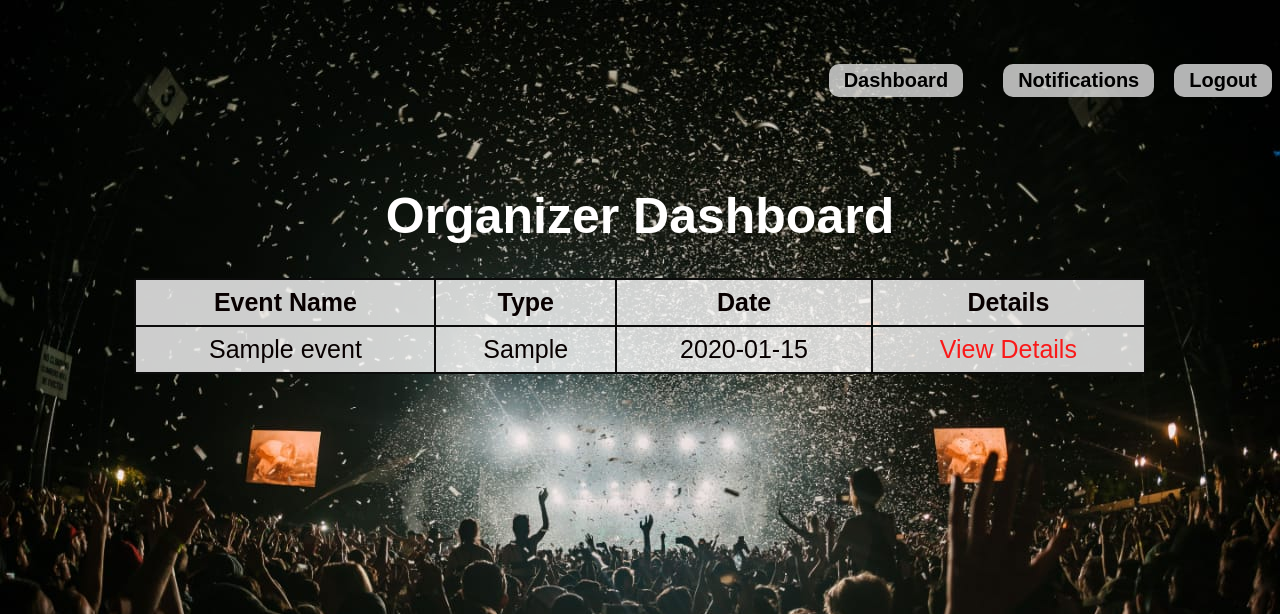
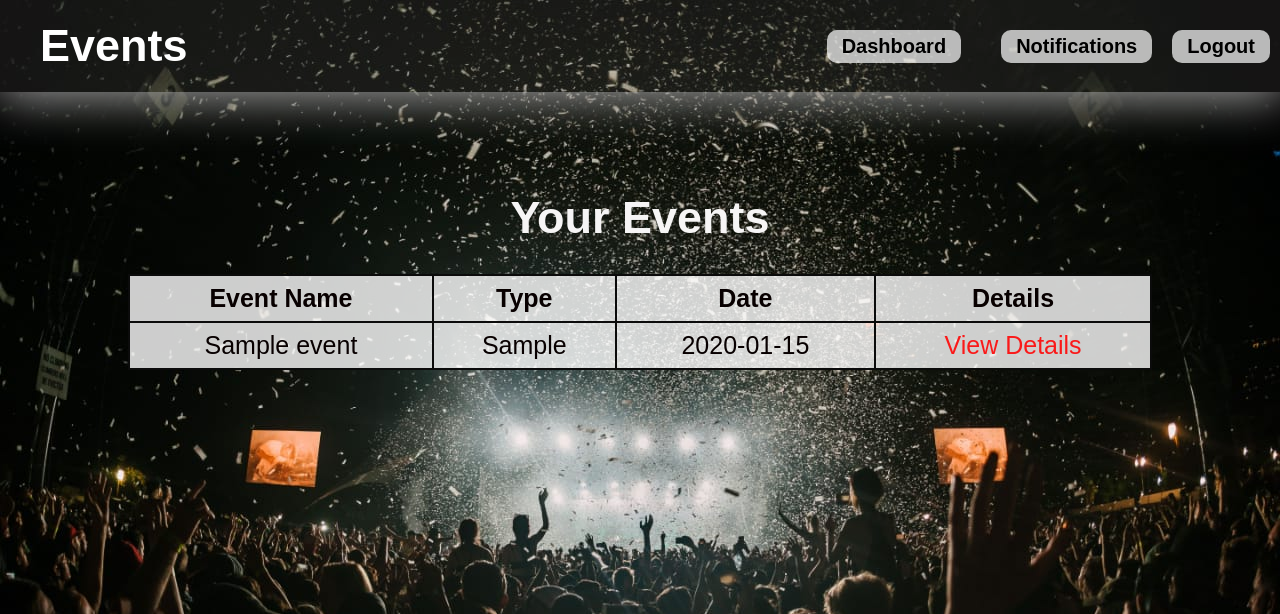
Before and after one commit to iamakthecoder/DBMS_assignment-4, a Flask app: template templates/organizer_view_events.html in a window 1280 px wide. Shown: the top 614 px of the page. Run offline with Flask 3, Linux system fonts and the light colour scheme; the template is opened without the code that fills it: values that come from a table or form of the project are taken from there, others are empty; tables that the repository leaves empty hold one stand-in row (values such as "Sample post"); parts of the project's set-up code (start-up, migrations or seed data) failed here and were passed over.

Commit message:
dasbaord

```diff
--- a/static/viewevent.css
+++ b/static/viewevent.css
@@ -19,14 +19,32 @@ th, td {
     border: 2px solid #0b0b0b;
     text-align: center;
 }
-body{
+body {
     font-family: Arial, sans-serif;
     text-align: center;
     font-size: 25px;
-    color:#fffefe;
+    color:#f6f5f5;
     background-image: url('./images/IMG_5262.JPG');
-    background-size:cover ;
+    background-size :cover;
     background-repeat: no-repeat;
+    margin:0 0 20px 0;
+}
+.welcome{
+    font-size:45px;
+    padding: bottom 20vh;
+    margin-top:100px;
+}
+.Navbar{
+    background-color:rgb(246, 243, 243,0.08);
+    margin:0 0 20px 0;
+    box-shadow: 1px 1px 50px 3px #adacac;
+}
+.welcome1{
+    font-size:45px;
+    padding: 0 40px;
+    color:white;
+    margin-top:20px;
+    margin-bottom:20px;
 }
 .submit{
     background-color: rgba(255, 255, 255, 0.9);
@@ -40,6 +58,9 @@ body{
   }
 .heading{
     text-align: center;
+    font-size:45px;
+    padding: bottom 20vh;
+    margin-top:100px;
 }
 /* th {
     background-color: #f2f2f2;
@@ -92,4 +113,5 @@ nav >a{
     background-color: rgba(255, 255, 255, 0.7);
     border-radius:10px;
     padding:5px 15px;
+    margin-right: 10px;
 }
--- a/templates/create_event.html
+++ b/templates/create_event.html
@@ -15,8 +15,8 @@
 </style>
 </head>
 <body>
-  <nav className="Navbar">
-    <h1 ></h1>
+  <nav class="Navbar">
+    <h1 class="welcome1">Events</h1>
     <a href="/dashboard" class="notification">Dashboard</a>
     <a href="/notifications" class="notification">Notifications</a>
 
@@ -25,7 +25,7 @@
 </nav>
 
 <div class="signup1">
-  <h1>Create Event</h1>
+  <h1 class="welcome">Create Event</h1>
   <form action="/create_event" method="post" class="form">
     {% if error %}
       <p class="error-message">{{ error }}</p>
--- a/templates/organizer_dashboard.html
+++ b/templates/organizer_dashboard.html
@@ -8,14 +8,14 @@
 <!-- <link rel="stylesheet" type="text/css" href="{{ url_for('static', filename='studentdashboard.css') }}"> -->
 </head>
 <body>
-  <nav className="Navbar">
-    <h1 ></h1>
+  <nav class="Navbar">
+    <h1 class="welcome1">Dashboard</h1>
     <a href="/notifications" class="notification">Notifications</a>
 
     <a href="/logout" class="logout">Logout</a>
     <!-- <img src="../static/images/logoutlogo.png" class="App-logo" alt="logo" /> -->
 </nav>
-  <h1 class="welcome">Organizer Dashboard</h1>
+  <h1 class="welcome">Welcome Back, Niru</h1>
 
 {% if allowed %}
   <div class="signup" >
--- a/templates/organizer_view_events.html
+++ b/templates/organizer_view_events.html
@@ -9,15 +9,15 @@
     <link rel='stylesheet' type='text/css' href='viewevent.css'> -->
 </head>
 <body>
-<nav className="Navbar">
-    <h1 ></h1>
+<nav class="Navbar">
+    <h1 class="welcome1">Events</h1>
     <a href="/dashboard" class="notification">Dashboard</a>
     <a href="/notifications" class="notification">Notifications</a>
 
     <a href="/logout" class="logout">Logout</a>
     <!-- <img src="../static/images/logoutlogo.png" class="App-logo" alt="logo" /> -->
 </nav>
-    <h1 class="heading">Organizer Dashboard</h1>
+    <h1 class="heading">Your Events</h1>
     <div class="table">
         <table border="1">
             <tr>
--- a/templates/participant_dashboard.html
+++ b/templates/participant_dashboard.html
@@ -28,11 +28,11 @@
     <link rel="stylesheet" type="text/css" href="{{ url_for('static', filename='studentdashboard.css') }}">
 </head>
 <body>
-    <nav className="Navbar">
-        <h1 ></h1>
+    <nav class="Navbar">
+        <h1 class="welcome1">Dashboard</h1>
         <a href="/notifications" class="notification">Notifications</a>
 
-    <a href="/logout" class="logout">Logout</a>
+        <a href="/logout" class="logout">Logout</a>
         <!-- <img src="../static/images/logoutlogo.png" class="App-logo" alt="logo" /> -->
     </nav>
     <h1 class="welcome"">Participant Dashboard</h1>
--- a/templates/student_dashboard.html
+++ b/templates/student_dashboard.html
@@ -28,11 +28,11 @@
     <link rel="stylesheet" type="text/css" href="{{ url_for('static', filename='studentdashboard.css') }}">
 </head>
 <body>
-    <nav className="Navbar">
-        <h1 ></h1>
+    <nav class="Navbar">
+        <h1 class="welcome1">Dashboard</h1>
         <a href="/notifications" class="notification">Notifications</a>
 
-    <a href="/logout" class="logout">Logout</a>
+        <a href="/logout" class="logout">Logout</a>
         <!-- <img src="../static/images/logoutlogo.png" class="App-logo" alt="logo" /> -->
     </nav>
     <h1  class="welcome"> Student Dashboard</h1>
```
Also changed, not shown: static/signup.css (+19 -1 lines), static/studentdashboard.css (+15 -0 lines).
